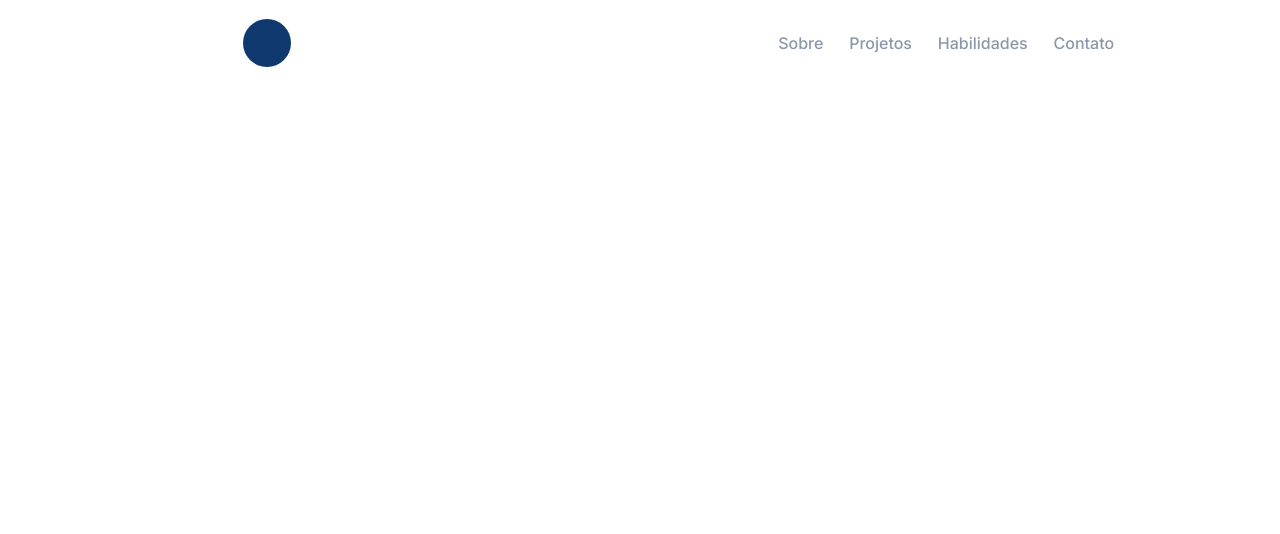
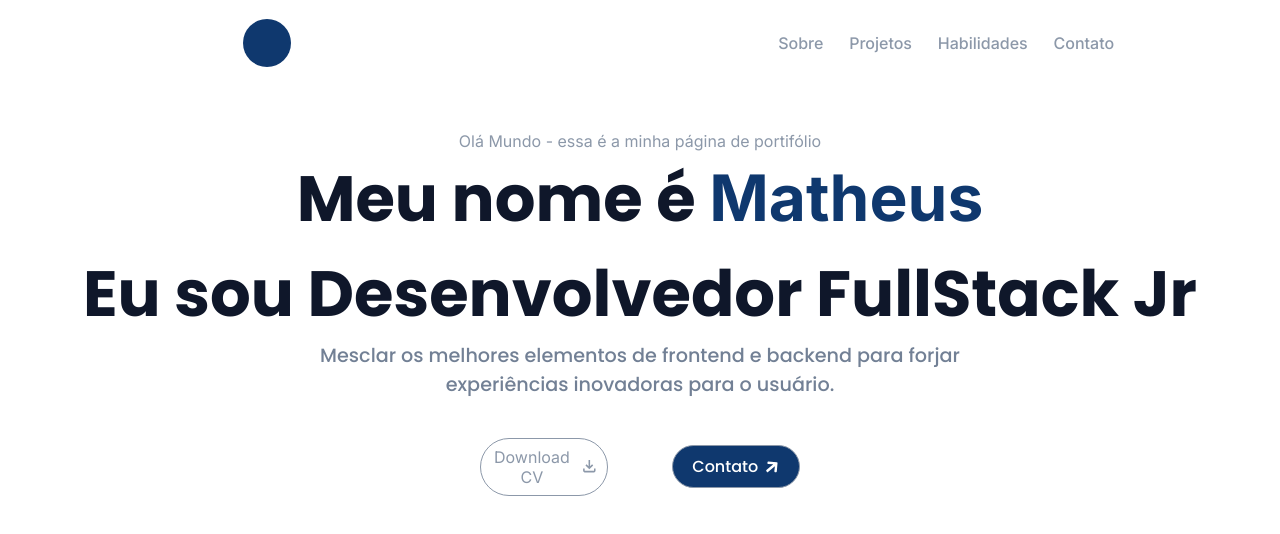
Before and after one commit to MatheusMartinsDeveloper/Portif-lio, a Next.js app: page / in a window 1280 px wide. Shown: the top 534 px of the page. Built offline with nearby package versions, Linux system fonts and the light colour scheme.

Commit message:
feat(homepage): Building Section Hero and add styles

```diff
--- a/package.json
+++ b/package.json
@@ -11,7 +11,8 @@
   "dependencies": {
     "next": "14.2.13",
     "react": "^18",
-    "react-dom": "^18"
+    "react-dom": "^18",
+    "react-icons": "^5.3.0"
   },
   "devDependencies": {
     "@types/node": "^20",
--- a/src/app/components/SectionHero.tsx
+++ b/src/app/components/SectionHero.tsx
@@ -1,6 +1,16 @@
+import { MdOutlineFileDownload } from "react-icons/md";
+import { FaArrowUp } from "react-icons/fa";
 
 export default function SectionHero() {
     return (
-        <section></section>
+        <section className="section-hero">
+            <span>Olá Mundo - essa é a minha página de portifólio</span>
+            <h1>Meu  nome é <span>Matheus</span> <br /> Eu sou Desenvolvedor FullStack Jr</h1>
+            <p>Mesclar os melhores elementos de frontend e backend para forjar <br /> experiências inovadoras para o usuário.</p>
+            <div>
+                <button><span>Download CV <MdOutlineFileDownload /></span></button>
+                <button>Contato <FaArrowUp /></button>
+            </div>
+        </section>
     );
 }
--- a/src/app/styles/Main/_main.scss
+++ b/src/app/styles/Main/_main.scss
@@ -0,0 +1 @@
+@import "./sectionHero";
--- /dev/null
+++ b/src/app/styles/Main/_sectionHero.scss
@@ -0,0 +1,118 @@
+@import "../variables";
+
+.section-hero {
+    display: flex;
+    flex-direction: column;
+    justify-content: center;
+    align-items: center;
+    gap: 10%;
+    background-color: getColor("background", "white");
+    margin-top: 5%;
+    width: 100%;
+
+    span {
+        color: getColor("text", "lightGray");
+        font: 400 normal 1em $fontSecondary;
+    }
+
+    h1 {
+        color: getColor("text", "veryDarkBlue");
+        font: 700 normal 4em $fontPrimary;
+        text-align: center;
+
+        span {
+            color: getColor("text", "darkBlue");
+            font-weight: 700;
+        }
+    }
+
+    p {
+        color: getColor("text", "gray");
+        font: 500 normal 1.2em $fontPrimary;
+        text-align: center;
+    }
+
+    div {
+        display: flex;
+        justify-content: center;
+        align-items: center;
+        gap: 5%;
+        margin-top: 3%;
+        width: 100%;
+
+        button:nth-child(1) {
+            position: relative;
+            color: getColor("text", "gray");
+            font: 500 normal 1em $fontPrimary;
+            background-color: getColor("background", "white");
+            border: 1.5px solid getColor("text", "lightGray");
+            border-radius: 50px;
+            padding: 0.5em;
+            width: 10%;
+            cursor: pointer;
+            overflow: hidden;
+
+            span {
+                position: relative;
+                display: flex;
+                justify-content: center;
+                align-items: center;
+                gap: 5%;
+                z-index: 2;
+            }
+
+            svg {
+                font: 500 normal 1.4em $fontPrimary;
+            }
+
+            &::after {
+                content: "";
+                position: absolute;
+                left: 0;
+                width: 100%;
+                height: 100%;
+                background-color: getColor("text", "darkBlue");
+                transform: translateY(100%);
+                transition: all 0.5s ease;
+                z-index: 0;
+            }
+
+            &:hover::after {
+                transition: all 0.5s ease;
+                transform: translateY(-80%);
+            }
+
+            &:hover {
+                span {
+                    color: getColor("text", "white");
+                }
+            }
+        }
+
+        button:nth-child(2) {
+            display: flex;
+            justify-content: center;
+            align-items: center;
+            gap: 5%;
+            color: getColor("text", "white");
+            font: 500 normal 1em $fontPrimary;
+            background-color: getColor("text", "darkBlue");
+            border: 1.5px solid getColor("text", "lightGray");
+            border-radius: 50px;
+            padding: 0.5em;
+            width: 10%;
+            cursor: pointer;
+
+            svg {
+                font: 500 normal 1em $fontPrimary;
+                transform: rotate(50deg);
+                transition: all 0.5s ease
+            }
+
+            &:hover svg {
+                transition: all 0.5s ease;
+                transform: rotate(180deg);
+            }
+        }
+    }
+}
--- a/src/app/styles/_variables.scss
+++ b/src/app/styles/_variables.scss
@@ -1,6 +1,6 @@
 @import url('https://fonts.googleapis.com/css2?family=Inter:ital,opsz,wght@0,14..32,100..900;1,14..32,100..900&family=Poppins:ital,wght@0,100;0,200;0,300;0,400;0,500;0,600;0,700;0,800;0,900;1,100;1,200;1,300;1,400;1,500;1,600;1,700;1,800;1,900&display=swap');
 
-$fontPrincipal: "Poppins", "sans-serif";
+$fontPrimary: "Poppins", "sans-serif";
 $fontSecondary: "Inter", "sans-serif";
 
 $colors: (
@@ -10,7 +10,10 @@ $colors: (
     ),
     "text": (
         "darkBlue": #0f386e,
+        "veryDarkBlue": #0f172a,
         "lightGray": #8c98a9,
+        "gray": #728095,
+        "white": #ffffff,
     )
 );
 
--- a/src/app/styles/globals.scss
+++ b/src/app/styles/globals.scss
@@ -6,3 +6,4 @@
 
 @import "variables";
 @import "./Header/header";
+@import "./Main/main";
```
Also changed, not shown: src/app/components/SectionAbout.tsx (added), 1 other file (tests, documents, lock files or other folders).
